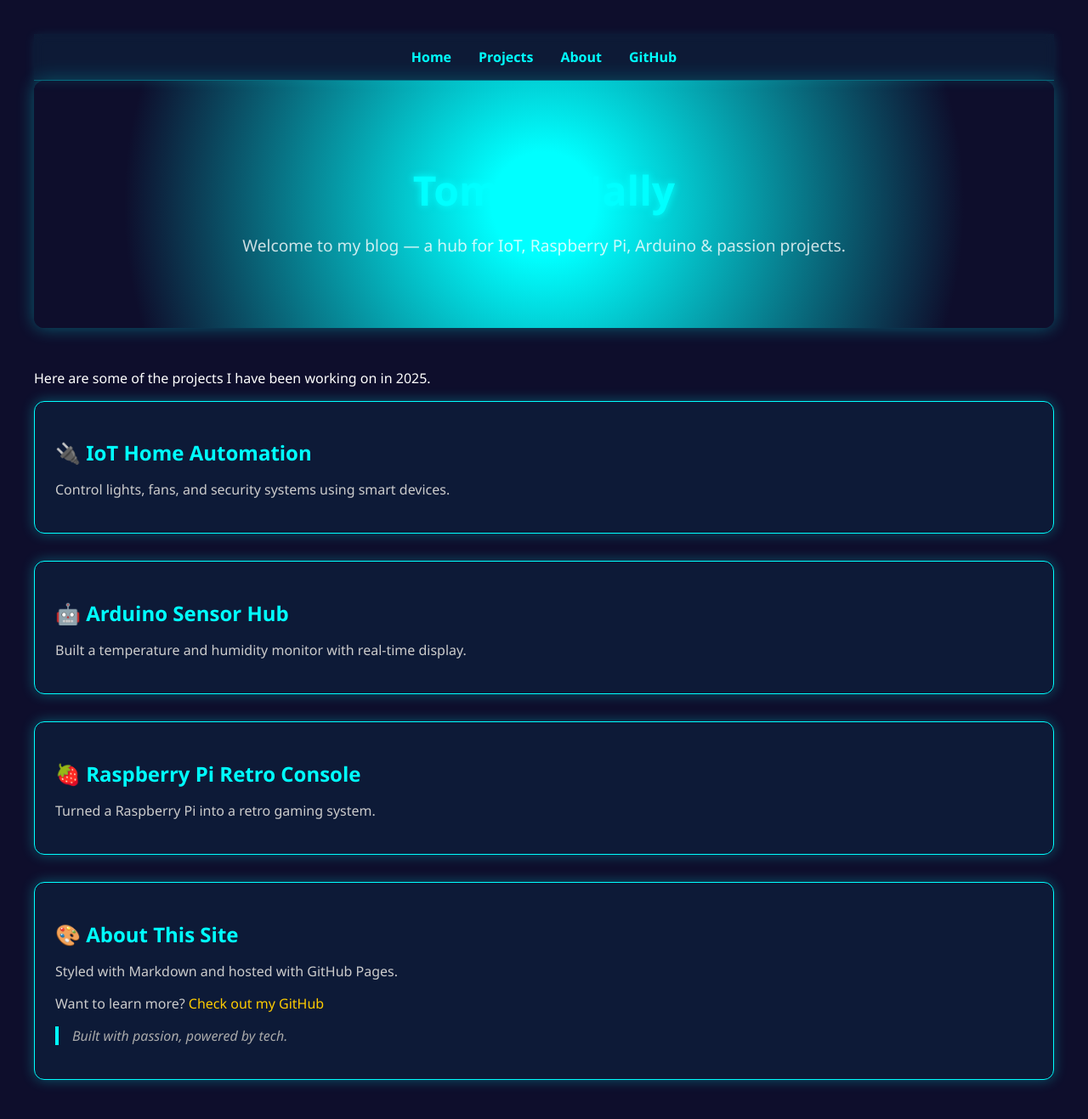
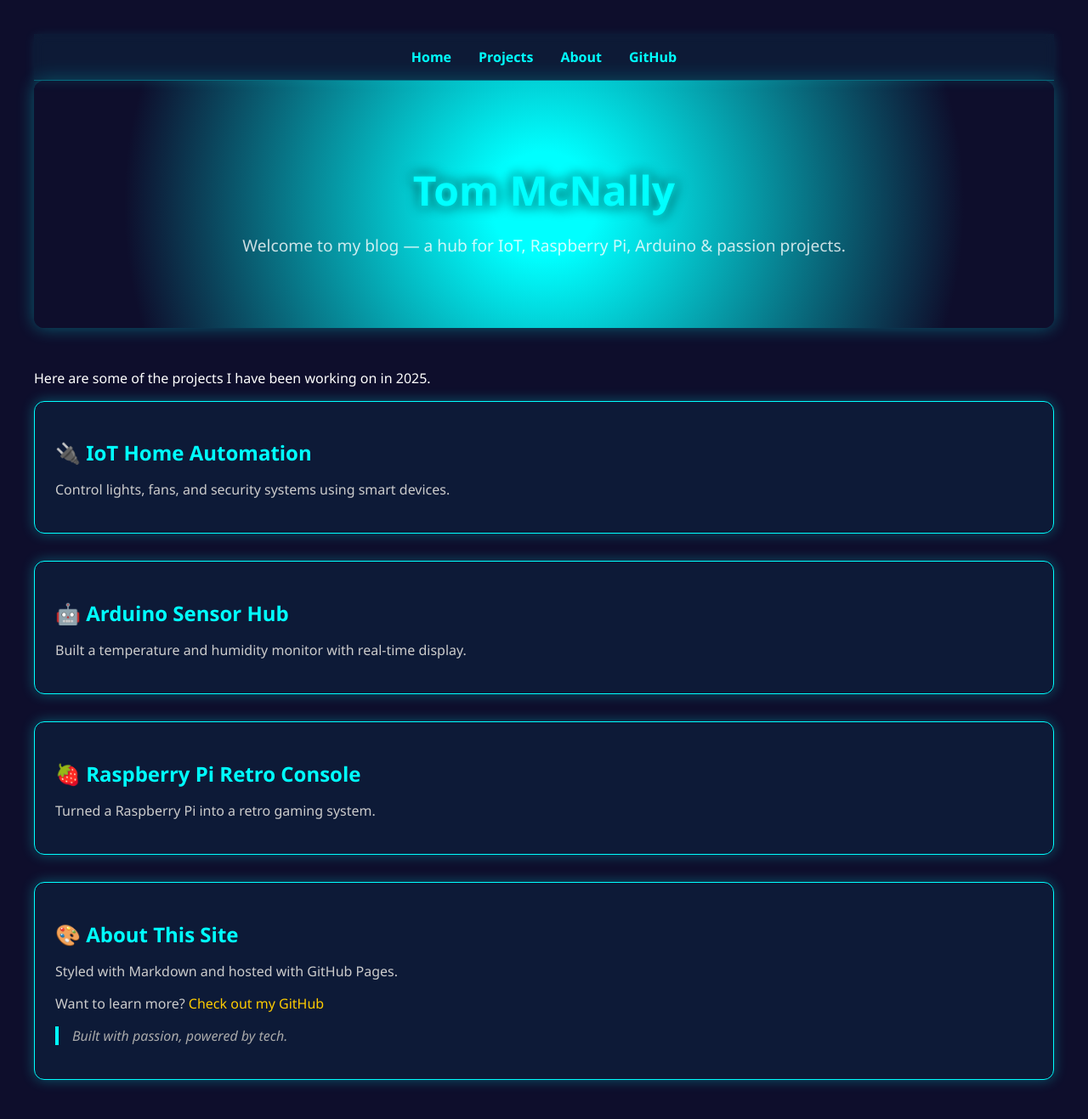
Before and after one commit to mcnallytj/skills-github-pages, a Jekyll site: the page built from index.html, in a window 1280 px wide and 1343 px high. Shown: the top 1317 px of the window at 85% size. Built offline with Jekyll 4.4.1, drawn with Linux system fonts in a browser that asks for light colours.

Commit message:
Update style.css

```diff
--- a/assets/css/style.css
+++ b/assets/css/style.css
@@ -66,10 +66,12 @@ blockquote {
 
 .hero h1 {
   font-size: 3rem;
-  color: #00ffff;
-  text-shadow: 0 0 10px #00ffff;
+  color: #0ff;
+  text-shadow: 0 0 8px #0ff, 0 0 16px #000;
   margin-bottom: 0.5rem;
+  font-weight: 900;
 }
+
 
 .hero p {
   font-size: 1.2rem;
```
